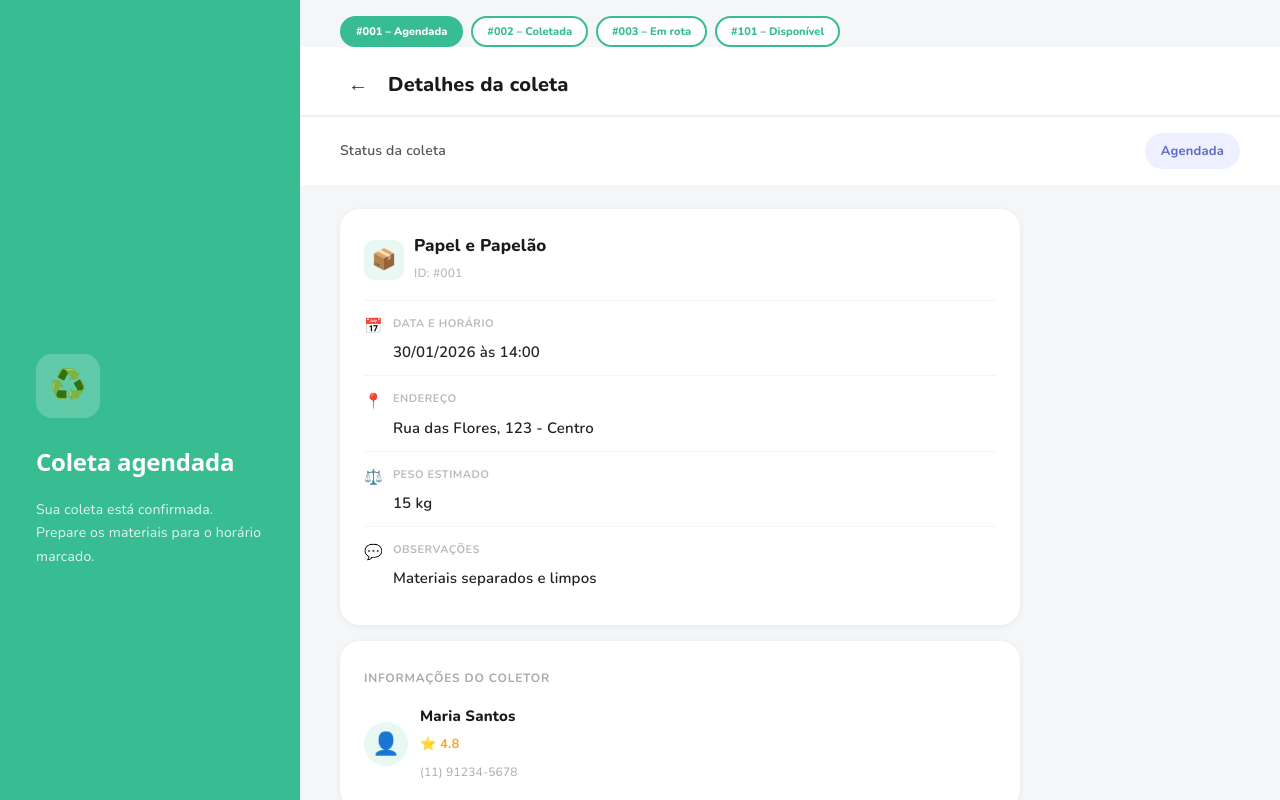
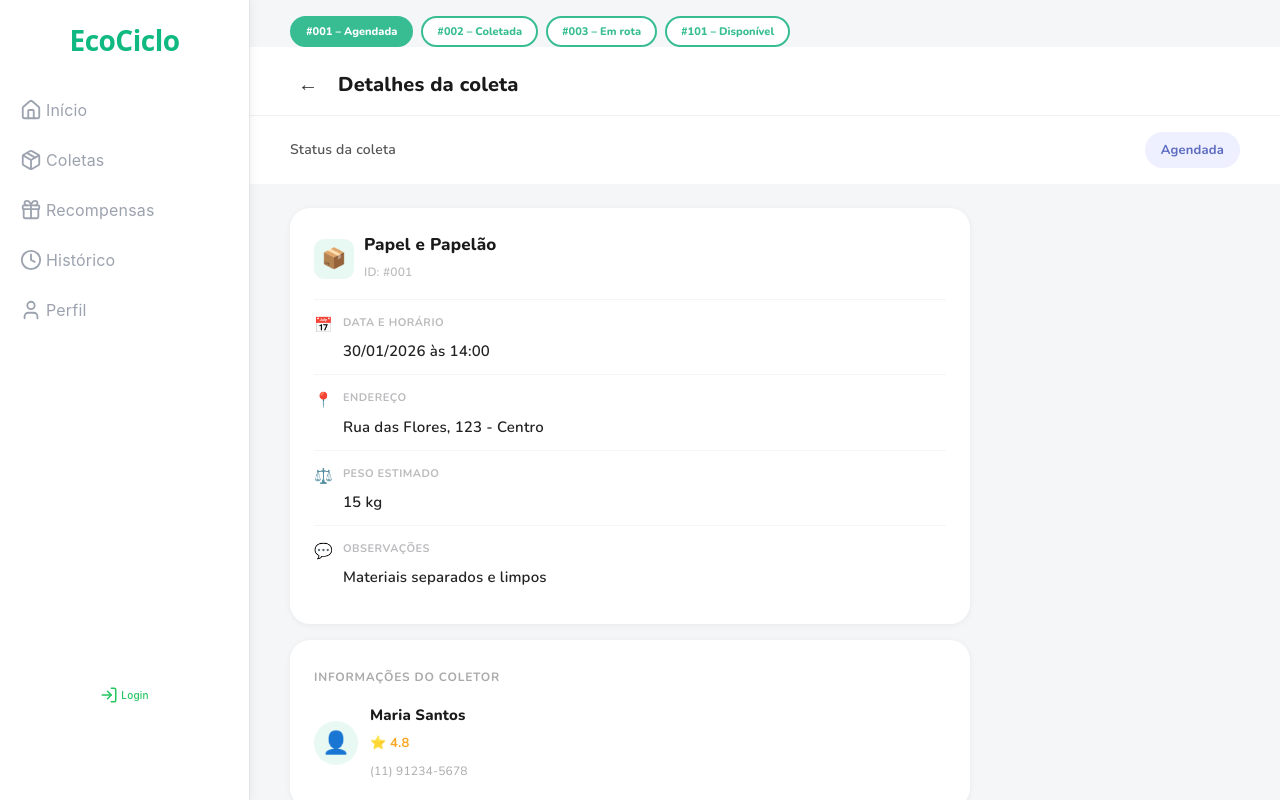
Before and after one commit to Rodrigo-Dourad0/EcoCiclo-FrontEnd, a React (Vite) app in the folder ecociclo/: page /detalhes-coleta in a window 1280 px wide. Built offline with nearby package versions, Linux system fonts and the light colour scheme.

Commit message:
feat: adiciona Navigation global nas páginas Histórico, AvaliarColetor e DetalhesColeta

```diff
--- a/ecociclo/src/modules/collections/pages/DetalhesColeta.jsx
+++ b/ecociclo/src/modules/collections/pages/DetalhesColeta.jsx
@@ -1,8 +1,8 @@
 import '../styles/DetalhesColeta.css';
 import { useNavigate } from 'react-router-dom';
 import { useDetalhesColeta, statusConfig, tabLabels } from '../hooks/useDetalhesColeta';
+import { Navigation } from '../../../shared/components/Navigation/Navigation';
 
-// ─── INFO ROW ─────────────────────────────────────────────────────────────────
 function InfoRow({ icon, label, value }) {
   return (
     <div className="dc-info-row">
@@ -15,7 +15,6 @@ function InfoRow({ icon, label, value }) {
   );
 }
 
-// ─── MATERIAL CARD ────────────────────────────────────────────────────────────
 function MaterialCard({ coleta }) {
   return (
     <div className="dc-card">
@@ -34,7 +33,6 @@ function MaterialCard({ coleta }) {
   );
 }
 
-// ─── PESSOA CARD ──────────────────────────────────────────────────────────────
 function PessoaCard({ pessoa }) {
   const titulo =
     pessoa.tipo === 'coletor'
@@ -64,7 +62,6 @@ function PessoaCard({ pessoa }) {
   );
 }
 
-// ─── TELAS POR STATUS ─────────────────────────────────────────────────────────
 function ScreenAgendada({ coleta }) {
   return (
     <>
@@ -103,8 +100,7 @@ function ScreenColetada({ coleta }) {
 }
 
 function ScreenColetorEmRota({ coleta }) {
-  const navigate = useNavigate()
-
+  const navigate = useNavigate();
   return (
     <>
       <MaterialCard coleta={coleta} />
@@ -141,51 +137,16 @@ function renderScreen(coleta) {
   }
 }
 
-// ─── SIDEBAR ESQUERDA (desktop) ───────────────────────────────────────────────
-function Sidebar({ status }) {
-  const info = {
-    agendada: {
-      titulo: 'Coleta agendada',
-      desc: 'Sua coleta está confirmada. Prepare os materiais para o horário marcado.',
-    },
-    coletada: {
-      titulo: 'Coleta realizada',
-      desc: 'Materiais coletados com sucesso. Obrigado por contribuir com o meio ambiente!',
-    },
-    agendada_coletor: {
-      titulo: 'Em rota de coleta',
-      desc: 'Você está a caminho. Finalize a coleta ao chegar no endereço.',
-    },
-    disponivel: {
-      titulo: 'Coleta disponível',
-      desc: 'Uma nova coleta está aguardando. Aceite para iniciar o processo.',
-    },
-  };
-
-  const { titulo, desc } = info[status] || info.agendada;
-
-  return (
-    <aside className="dc-sidebar">
-      <div className="dc-sidebar-icon">♻️</div>
-      <h2 className="dc-sidebar-title">{titulo}</h2>
-      <p className="dc-sidebar-desc">{desc}</p>
-    </aside>
-  );
-}
-
-// ─── COMPONENTE PRINCIPAL ─────────────────────────────────────────────────────
 export default function DetalhesColeta() {
   const { coletaAtiva, activeIndex, irParaColeta } = useDetalhesColeta();
   const { label, badgeClass } = statusConfig[coletaAtiva.status];
 
   return (
+    <div className="app-container">
+      <Navigation />
+
       <div className="dc-wrapper">
-      {/* Sidebar verde — visível só no desktop via CSS */}
-      <Sidebar status={coletaAtiva.status} />
-
-      {/* Coluna direita */}
         <div className="dc-phone">
-        {/* Tabs de navegação (teste) */}
           <div className="dc-tabs">
             {tabLabels.map((tabLabel, i) => (
               <button
@@ -198,23 +159,21 @@ export default function DetalhesColeta() {
             ))}
           </div>
 
-        {/* Header */}
           <div className="dc-header">
             <button className="dc-back-btn">←</button>
             <span className="dc-header-title">Detalhes da coleta</span>
           </div>
 
-        {/* Status */}
           <div className="dc-status-row">
             <span className="dc-status-label">Status da coleta</span>
             <span className={`dc-badge ${badgeClass}`}>{label}</span>
           </div>
 
-        {/* Conteúdo */}
           <div key={activeIndex} className="dc-screen">
             {renderScreen(coletaAtiva)}
           </div>
         </div>
       </div>
+    </div>
   );
 }
--- a/ecociclo/src/modules/collections/styles/DetalhesColeta.css
+++ b/ecociclo/src/modules/collections/styles/DetalhesColeta.css
@@ -15,9 +15,10 @@
   display: flex;
   flex-direction: column;
   background: #f4f6f8;
+  flex: 1;
 }
 
-/* ─── TABS (só no mobile/teste) ───────────────────────────── */
+/* ─── TABS ────────────────────────────────────────────────── */
 .dc-tabs {
   display: flex;
   gap: 8px;
@@ -49,9 +50,7 @@
   background: var(--verde-light);
 }
 
-/* ═══════════════════════════════════════════════════════════
-   MOBILE  (padrão — sem media query)
-═══════════════════════════════════════════════════════════ */
+/* ─── MOBILE ──────────────────────────────────────────────── */
 .dc-phone {
   display: flex;
   flex-direction: column;
@@ -126,7 +125,6 @@
   to   { opacity: 1; transform: translateY(0); }
 }
 
-/* cards */
 .dc-card,
 .dc-pessoa-card {
   background: white;
@@ -228,97 +226,8 @@
 .dc-btn--blue { background: #1976d2; color: white; box-shadow: 0 4px 14px rgba(25,118,210,0.25); }
 .dc-btn--blue:hover { background: #1565c0; }
 
-
-/* ═══════════════════════════════════════════════════════════
-   DESKTOP  ≥ 769px  — layout 2 colunas tipo AvaliarColetor
-═══════════════════════════════════════════════════════════ */
-@media (min-width: 769px) {
-  .dc-wrapper {
-    flex-direction: row;
-    min-height: 100vh;
-    background: #f4f6f8;
-  }
-
-  /* coluna esquerda verde — igual ao design de referência */
-  .dc-wrapper::before {
-    content: '';
-    width: 280px;
-    min-width: 280px;
-    background: var(--verde-principal);
-    min-height: 100vh;
-    display: block;
-  }
-
-  /* tabs ficam acima da coluna direita */
-  .dc-tabs {
-    position: absolute;
-    top: 16px;
-    left: 296px;
-    padding: 0;
-    justify-content: flex-start;
-  }
-
-  /* coluna direita — conteúdo */
-  .dc-phone {
-    flex: 1;
-    display: flex;
-    flex-direction: column;
-    background: #f4f6f8;
-    min-height: 100vh;
-  }
-
-  .dc-header {
-    padding: 24px 40px 16px;
-    background: white;
-    border-bottom: 1px solid #f0f0f0;
-  }
-
-  .dc-header-title {
-    font-size: 20px;
-  }
-
-  .dc-status-row {
-    padding: 16px 40px;
-    margin-bottom: 24px;
-  }
-
-  .dc-card,
-  .dc-pessoa-card {
-    margin: 0 40px 16px;
-    padding: 24px;
-    border-radius: 20px;
-    max-width: 700px;
-  }
-
-  .dc-points-card {
-    margin: 0 40px 16px;
-    padding: 20px 24px;
-    border-radius: 20px;
-    max-width: 700px;
-  }
-
-  .dc-btn-area {
-    padding: 4px 40px 40px;
-    max-width: 740px;
-  }
-
-  .dc-btn {
-    border-radius: 50px;
-    padding: 16px;
-    font-size: 15px;
-  }
-
-  .dc-mat-name  { font-size: 17px; }
-  .dc-info-value { font-size: 15px; }
-  .dc-pessoa-name { font-size: 15px; }
-}
-
-/* ═══════════════════════════════════════════════════════════
-   TABLET  481px – 768px
-═══════════════════════════════════════════════════════════ */
+/* ─── TABLET ──────────────────────────────────────────────── */
 @media (min-width: 481px) and (max-width: 768px) {
-  .dc-wrapper { padding: 0; }
-
   .dc-card,
   .dc-pessoa-card,
   .dc-points-card {
@@ -328,85 +237,20 @@
   .dc-btn-area { padding: 4px 20px 32px; }
 }
 
-/* ═══════════════════════════════════════════════════════════
-   MOBILE  ≤ 480px
-═══════════════════════════════════════════════════════════ */
-@media (max-width: 480px) {
-  .dc-wrapper { background: white; }
-
-  .dc-tabs { padding: 14px 14px 0; }
-
-  .dc-tab-btn { font-size: 10px; padding: 5px 10px; }
-
-  .dc-card,
-  .dc-pessoa-card,
-  .dc-points-card {
-    margin: 0 12px 10px;
-  }
-
-  .dc-btn-area { padding: 4px 12px 32px; }
-}
-
-/* ─── SIDEBAR ─────────────────────────────────────────────── */
-.dc-sidebar {
-  display: none;
-}
-
+/* ─── DESKTOP ─────────────────────────────────────────────── */
 @media (min-width: 769px) {
   .dc-wrapper {
     flex-direction: row;
-    align-items: stretch;
+    background: #f4f6f8;
   }
 
-  .dc-sidebar {
-    display: flex;
-    flex-direction: column;
-    justify-content: center;
-    width: 300px;
-    min-width: 300px;
-    min-height: 100vh;
-    background: var(--verde-principal);
-    padding: 48px 36px;
-    gap: 20px;
-  }
-
-  .dc-sidebar-icon {
-    width: 64px; height: 64px;
-    background: rgba(255,255,255,0.2);
-    border-radius: 16px;
-    display: flex; align-items: center; justify-content: center;
-    font-size: 30px;
-    margin-bottom: 8px;
-  }
-
-  .dc-sidebar-title {
-    font-size: 24px;
-    font-weight: 800;
-    color: white;
-    line-height: 1.3;
-    margin: 0;
-  }
-
-  .dc-sidebar-desc {
-    font-size: 14px;
-    color: rgba(255,255,255,0.85);
-    line-height: 1.7;
-    margin: 0;
-  }
-
-  /* remove o ::before que não tem conteúdo */
-  .dc-wrapper::before { display: none; }
-
   .dc-tabs {
-    position: static;
     padding: 16px 40px 0;
     justify-content: flex-start;
   }
 
   .dc-phone {
     flex: 1;
-    display: flex;
-    flex-direction: column;
     background: #f4f6f8;
     min-height: 100vh;
   }
@@ -417,7 +261,12 @@
 
   .dc-card,
   .dc-pessoa-card,
-  .dc-points-card { margin: 0 40px 16px; padding: 24px; border-radius: 20px; max-width: 680px; }
+  .dc-points-card {
+    margin: 0 40px 16px;
+    padding: 24px;
+    border-radius: 20px;
+    max-width: 680px;
+  }
 
   .dc-btn-area { padding: 4px 40px 40px; max-width: 760px; }
   .dc-btn { border-radius: 50px; padding: 16px; font-size: 15px; }
@@ -426,3 +275,15 @@
   .dc-info-value { font-size: 15px; }
   .dc-pessoa-name { font-size: 15px; }
 }
+
+/* ─── MOBILE ≤ 480px ──────────────────────────────────────── */
+@media (max-width: 480px) {
+  .dc-card,
+  .dc-pessoa-card,
+  .dc-points-card {
+    margin: 0 12px 10px;
+  }
+
+  .dc-btn-area { padding: 4px 12px 32px; }
+  .dc-tab-btn { font-size: 10px; padding: 5px 10px; }
+}
```
Also changed, not shown: ecociclo/src/modules/collections/pages/Historico.jsx (+13 -38 lines), ecociclo/src/modules/collections/styles/Historico.css (+22 -32 lines), ecociclo/src/modules/feedback/pages/Avaliarcoletor.jsx (+7 -17 lines), ecociclo/src/modules/feedback/styles/Avaliarcoletor.css (+0 -75 lines). Lines whose indentation alone changed are shown as unchanged.
